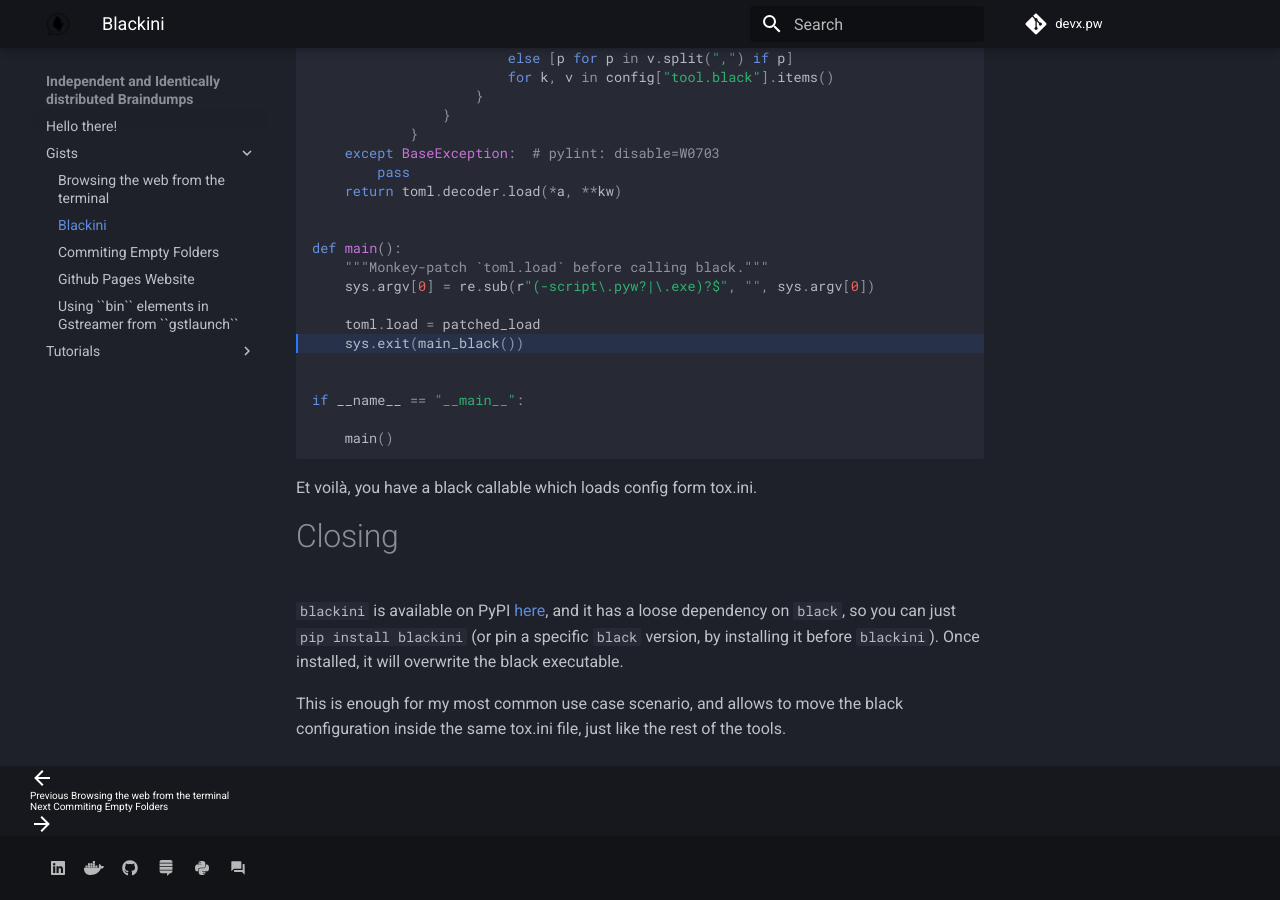
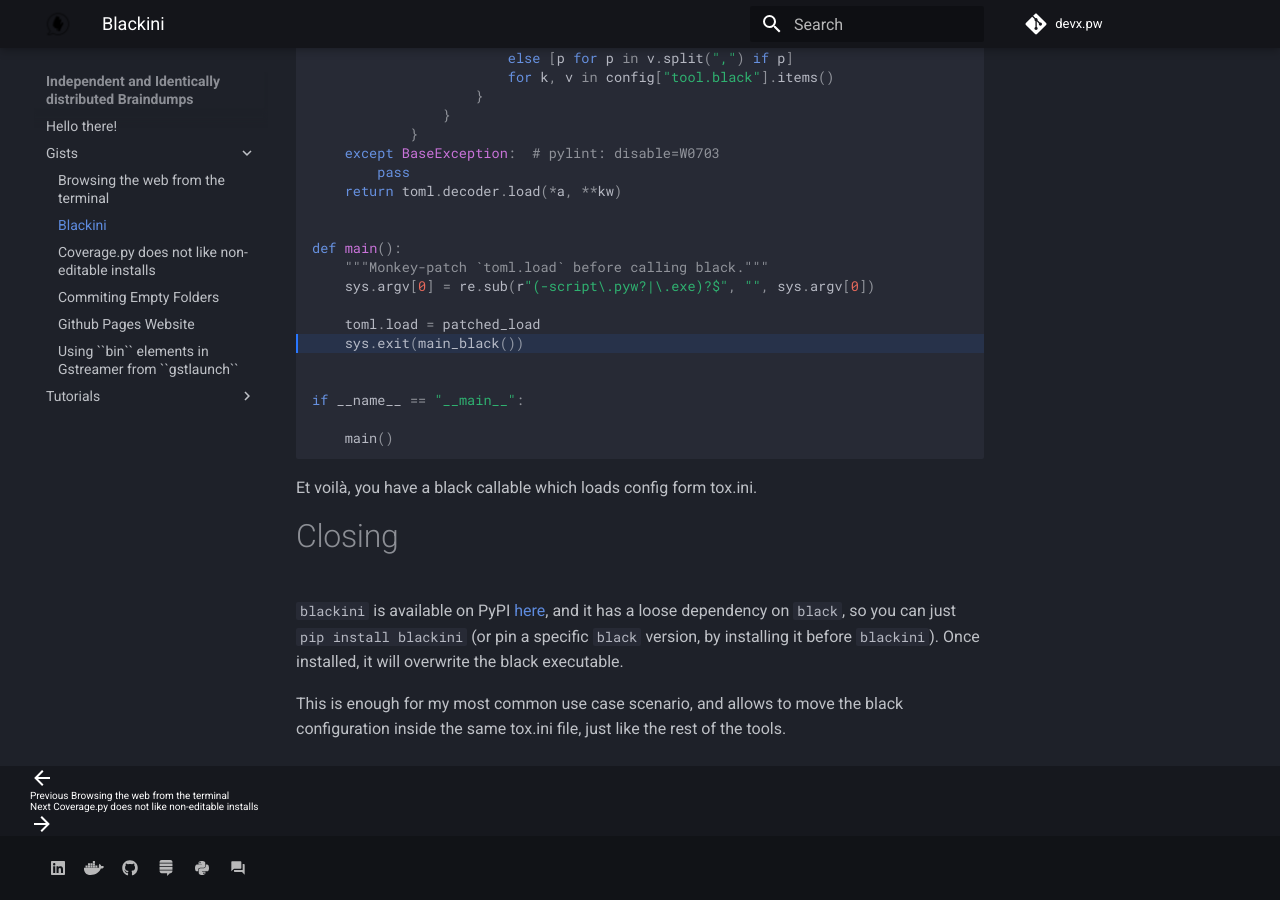
Before and after one commit to pwoolvett/devx.pw, an MkDocs documentation site: the page built from docs/src/gists/blackini.md, in a window 1280 px wide and 900 px high, scrolled down 4096 px. Built offline with MkDocs 1.6.1 and Material for MkDocs 9.7.7, drawn with Linux system fonts in a browser that asks for light colours; comment, search, counter and statistics services are not loaded.

Commit message:
feat: coverage.py and CI reports
Signed-off-by: Pablo Woolvett <pablowoolvett@gmail.com>

```diff
--- a/mkdocs.yml
+++ b/mkdocs.yml
@@ -28,6 +28,7 @@
       - gists/empty-folders.md
       - gists/github-pages-website.md
       - gists/gstlaunch-bins.md
+      - gists/coverage-py-editable.md
   - Tutorials:
       - tutorials/python-setup.md
       - tutorials/in-the-beginning.md
```
Also changed, not shown: docs/src/gists/coverage-py-editable.md (added, +16 -0 lines).
